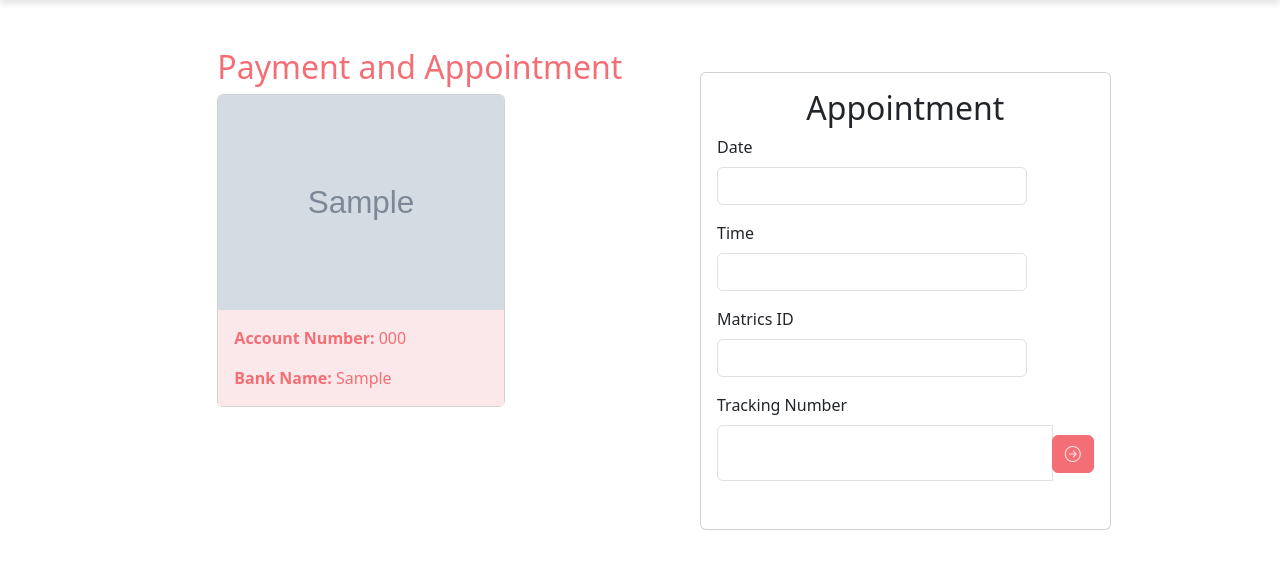
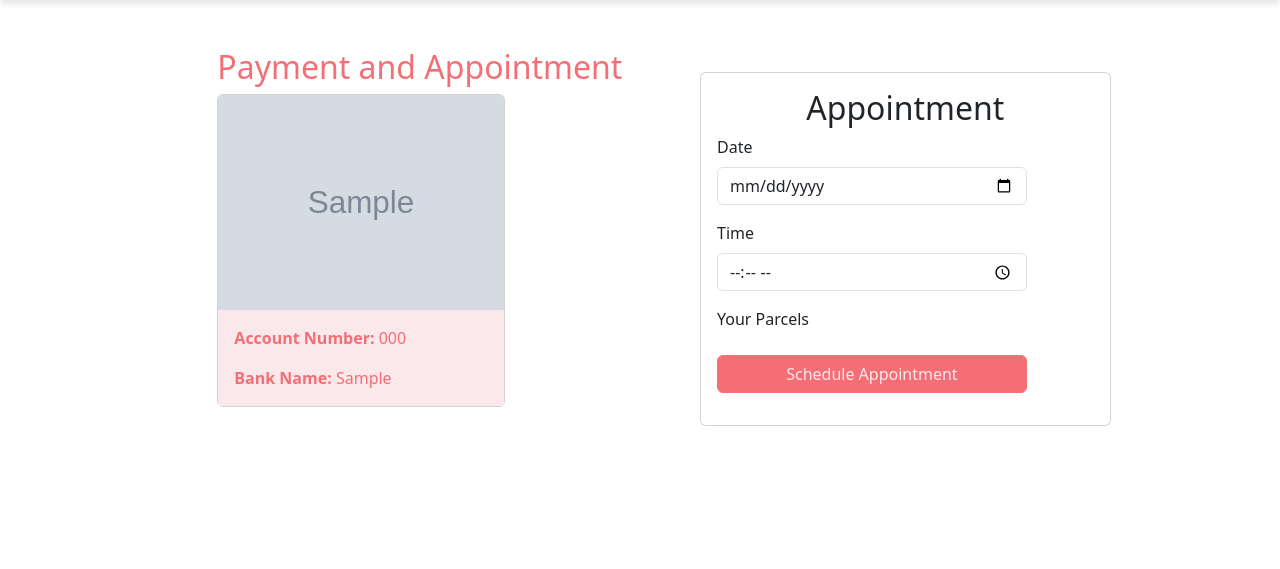
Before and after one commit to AtifSu/Faculty-Parcel-Mngmnt, a PHP site: page /StdPayment.php in a window 1280 px wide. Shown: the part 88-657 px from the top of the page. Run offline with PHP 8.4, Linux system fonts and the light colour scheme; tables that the repository leaves empty or names only in its code hold one stand-in row (values such as "Sample post"); grey boxes marked "Sample" are stand-in pictures.

Commit message:
made std payment & appointment based on madam's instruction

```diff
--- a/StdPayment.php
+++ b/StdPayment.php
@@ -2,7 +2,12 @@
 include('php/connect.php');
 session_start();
 
+// Fetch the student ID from the session
+$stdID = isset($_SESSION['StdID']) ? $_SESSION['StdID'] : null;
 $paymentDetails = [];
+$parcels = [];
+
+// Fetch the latest payment details
 $sql = "SELECT PaymentBank, PaymentNumber, PaymentImg FROM Payment ORDER BY PaymentID DESC LIMIT 1";
 $result = mysqli_query($connect, $sql);
 
@@ -10,6 +15,17 @@ if ($result && mysqli_num_rows($result) > 0) {
     $paymentDetails = mysqli_fetch_assoc($result);
 } else {
     echo "<script>alert('Error: No results found');</script>";
+}
+
+// Fetch the parcels associated with the student ID
+if ($stdID) {
+    $parcelQuery = "SELECT ParcelTrackingNum FROM Parcel WHERE StdID = '$stdID'";
+    $parcelResult = mysqli_query($connect, $parcelQuery);
+    if ($parcelResult && mysqli_num_rows($parcelResult) > 0) {
+        while ($row = mysqli_fetch_assoc($parcelResult)) {
+            $parcels[] = $row['ParcelTrackingNum'];
+        }
+    }
 }
 
 mysqli_close($connect);
@@ -80,32 +96,30 @@ mysqli_close($connect);
         <form action="appointment.php" method="post">
           <div class="mb-3 row">
             <h2 class="text-center">Appointment</h2>
-            <label type="text" class="form-label">Date</label>
+            <label for="AppointmentDate" class="form-label">Date</label>
             <div class="col-sm-10">
-              <input type="text" class="form-control" id="AppointmentDate" name="AppointmentDate" required>
+              <input type="date" class="form-control" id="AppointmentDate" name="AppointmentDate" required>
             </div>
           </div>
           <div class="mb-3 row">
-            <label type="text" class="form-label">Time</label>
+            <label for="AppointmentTime" class="form-label">Time</label>
             <div class="col-sm-10">
-              <input type="text" class="form-control" id="AppointmentTime" name="AppointmentTime" required>
+              <input type="time" class="form-control" id="AppointmentTime" name="AppointmentTime" required>
             </div>
           </div>
           <div class="mb-3 row">
-            <label type="text" class="form-label">Matrics ID</label>
+            <label for="ParcelList" class="form-label">Your Parcels</label>
             <div class="col-sm-10">
-              <input type="text" class="form-control" id="StdID" name="StdID" required>
+              <ul class="list-group">
+                <?php foreach ($parcels as $parcel): ?>
+                  <li class="list-group-item"><?php echo htmlspecialchars($parcel); ?></li>
+                <?php endforeach; ?>
+              </ul>
             </div>
           </div>
           <div class="mb-3 row">
-            <label type="text" class="form-label">Tracking Number</label>
-            <div class="input-group mb-3">
-              <input type="text" class="form-control" id="ParcelTrackingNum" name="ParcelTrackingNum" required>
-              <div class="h1 float-end">
-                <button type="submit" class="btn btn-primary">
-                  <span class="first-color bi bi-arrow-right-circle"></span>
-                </button>
-              </div>
+            <div class="col-sm-10">
+              <button type="submit" class="btn btn-primary w-100">Schedule Appointment</button>
             </div>
           </div>
         </form>
@@ -136,8 +150,7 @@ mysqli_close($connect);
                       <strong class="me-auto">Faculty Parcel Management</strong>
                       <button type="button" class="btn-close btn-close me-2 m-auto" data-bs-dismiss="toast" aria-label="Close"></button>
                   </div>
-                  <div class="toast-body">' . $_SESSION['appointment_error'] . '</div>
-              </div>';
+                  <div class="toast-body">' . $_SESSION['appointment_error'] . '</div>';
           unset($_SESSION['appointment_error']);
       }
       ?>
```
Also changed, not shown: appointment.php (+26 -11 lines).
